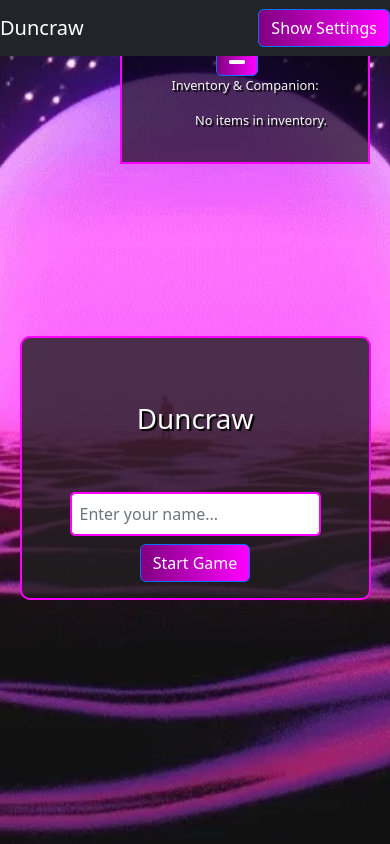
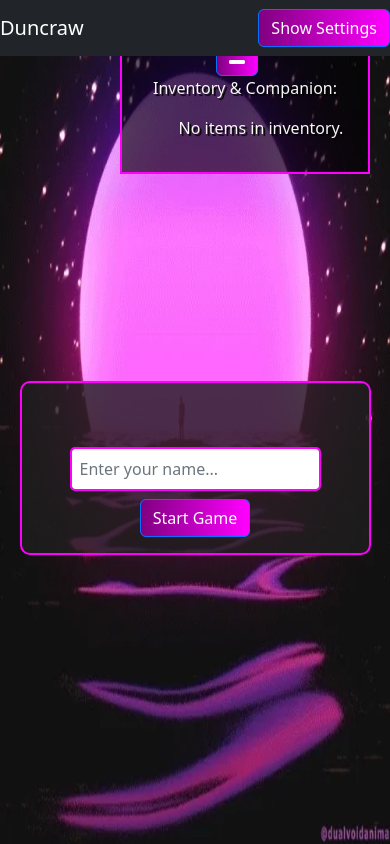
Before and after one commit to jessejohns-1/duncraw, a React (Create React App) app: page / in a window 390 px wide. Built offline with nearby package versions, Linux system fonts and the light colour scheme; a web font is replaced by a local one.

Commit message:
updated css

```diff
--- a/src/App.js
+++ b/src/App.js
@@ -239,7 +239,6 @@ function App() {
       </Navbar>
 
       <div className="content">
-        <h1 className="mt-5">Duncraw</h1>
         {!userName ? (
           <div className="game-title mt-5">
             <Form.Control
--- a/src/Story/storyElements.js
+++ b/src/Story/storyElements.js
@@ -108,8 +108,8 @@ const storyElements = [
   background: room,
   character: 'key',
   image: 'key',
-  text: "You carefully examine the key in your hand, intrigued by its mysterious nature. It feels significant, as if it holds the key to unlocking a hidden secret. With determination in your eyes, you embark on a quest to find the right place to use the key.\n\nYour eyes scan the room, searching for potential locations that might hold the secret lock. The walls beckon to you, their surfaces inviting closer inspection. Could there be a hidden compartment or a concealed passage waiting to be discovered?\n\nThe cabinets and drawers in the room captivate your attention. Each one presents an opportunity to unveil the hidden mystery. Which one will you choose? The possibilities seem endless.\n\nAs time passes, the weight of the key in your hand serves as a constant reminder of the untold secrets that await your discovery. Your determination grows stronger with each passing moment, urging you to explore every inch of the room and beyond.\n\nThe search for the perfect lock to fit the key is both thrilling and challenging. Where will you choose to search? Will you uncover the secret it holds? Only time will tell.",
-  validCommands: ['walls', 'cabinets', 'drawers', 'door'],
+  text: "You carefully examine the key in your hand, intrigued by its mysterious nature. It feels significant, as if it holds the key to unlocking a hidden secret. With determination in your eyes, you embark on a quest to find the right place to use the key.\n\nYour eyes scan the room, searching for potential locations that might hold the secret lock. The walls beckon to you, their surfaces inviting closer inspection. Could there be a hidden compartment or a concealed passage waiting to be discovered?\n\nThe cabinets and drawers in the room captivate your attention. the door that you came from, Each one presents an opportunity to unveil the hidden mystery. Which one will you choose? The possibilities seem endless.\n\nAs time passes, the weight of the key in your hand serves as a constant reminder of the untold secrets that await your discovery. Your determination grows stronger with each passing moment, urging you to explore every inch of the room and beyond.\n\nThe search for the perfect lock to fit the key is both thrilling and challenging. Where will you choose to search? Will you uncover the secret it holds? Only time will tell.",
+  validCommands: ['walls', 'cabinets', 'drawers', 'door',],
   choices: [
     { id: 'freeform', text: "Enter a command or search term...",nextElement: 'freeform_response' },
   ],
@@ -156,7 +156,7 @@ const storyElements = [
 {
   id: 'cabinets',
   background: room,
-  text: "You approach the cabinet, its polished surface reflecting a glimmer of light. The cabinet is sturdy, with ornate carvings and brass handles. As you open the doors, a faint scent of aged wood wafts through the air. Inside, you find an assortment of objects neatly arranged on shelves. There are old photographs, delicate porcelain figurines, and a stack of dusty journals.\n\nYou carefully inspect each item, searching for any hidden compartments or clues. Your fingertips trace the engravings on the figurines, your eyes scanning the faded photographs for familiar faces. The journals beckon you to uncover their secrets, but they remain locked with an air of mystery.\n\nAs you explore the contents of the cabinet, you can't help but wonder if the key you possess might hold the answer to unlocking the hidden treasures within. Could it be that the cabinet conceals more than meets the eye? Only further investigation will reveal the truth.",
+  text: "You approach the cabinet, its polished surface reflecting a glimmer of light. The cabinet is sturdy, with ornate carvings and brass handles. As you open the doors, a faint scent of aged wood wafts through the air. Inside, you find an assortment of objects neatly arranged on shelves. There are old photographs, delicate porcelain figurines, and a stack of dusty journals.\n\nYou carefully inspect each item, searching for any hidden compartments or clues. Your fingertips trace the engravings on the figurines, your eyes scanning the faded photographs for familiar faces. The journals beckon you to uncover their secrets, but they remain locked with an air of mystery.\n\nAs you explore the contents of the cabinet, you can't help but wonder if the key you possess might hold the answer to unlocking the hidden treasures within. Could it be that the cabinet conceals more than meets the eye? the answer is no there is nothing here.",
   validCommands: ['back'],
   choices: [
     { id: 'back', text: "Go back", nextElement: 'search' },
--- a/src/index.css
+++ b/src/index.css
@@ -272,9 +272,24 @@ button:hover {
 
 
   @media (max-width: 600px) {
-  .App {
-  font-size: 0.8rem;
-  }
+    .App {
+      width: 100%;
+      min-height: 100vh;
+      display: flex;
+      flex-direction: column;
+      justify-content: center;
+      align-items: center;
+      background-color: rgba(0, 0, 0, 0.8);
+      background-size: cover;
+      background-repeat: no-repeat;
+      background-position: center;
+      overflow-y: auto;
+      outline: none;
+      border: none;
+      padding-top: 60px;
+      background-size: contain;
+      background-size: 100% 100%;
+    }
 
   .content {
   padding: 1rem;
```
